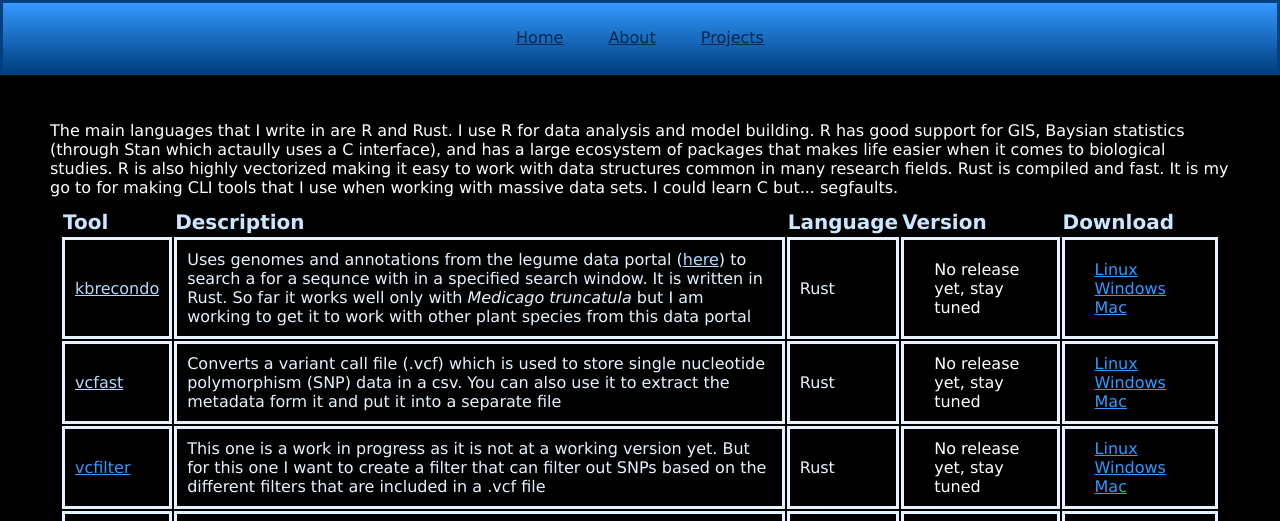
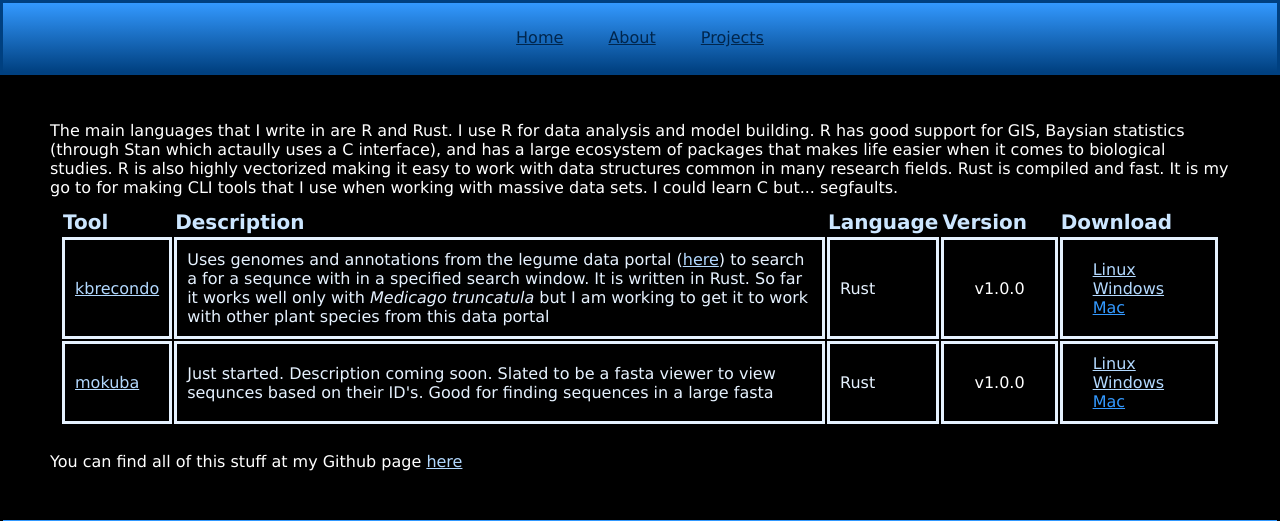
Before and after one commit to dgreen42/davidgreen, a plain HTML site: page mytools.html in a window 1280 px wide. Shown: the part 234-755 px from the top of the page. Drawn offline with Linux system fonts and the light colour scheme.

Commit message:
kbrecondo windows exe added

```diff
--- a/mytools.html
+++ b/mytools.html
@@ -53,72 +53,14 @@
                         Rust
                     </td>
                     <td>
-                        <p> No release yet, stay tuned </p>
+                        <p>v1.0.0</p>
                     </td>
                     <td>
                         <p>
-                        <a href="" download>
+                        <a href="tools/kbrecondo/kbrecondo.gz" download>
                             Linux
                         </a>
-                        <a href="" download>
-                            Windows
-                        </a>
-                        <a href="" download>
-                            Mac
-                        </a>
-                        </p>
-                    </td>
-                </tr>
-                <tr>
-                    <td>
-                        <a href="https://github.com/dgreen42/vcfast">
-                            vcfast
-                        </a>
-                    </td>
-                    <td>
-                        Converts a variant call file (.vcf) which is used to store single nucleotide polymorphism (SNP) data in a csv. You can also use it to extract the metadata form it and put it into a separate file
-                    </td>
-                    <td>
-                        Rust
-                    </td>
-                    <td>
-                        <p> No release yet, stay tuned </p>
-                    </td>
-                    <td>
-                        <p>
-                        <a href="" download>
-                            Linux
-                        </a>
-                        <a href="" download>
-                            Windows
-                        </a>
-                        <a href="" download>
-                            Mac
-                        </a>
-                        </p>
-                    </td>
-                </tr>
-                <tr>
-                    <td>
-                        <a href="">
-                            vcfilter
-                        </a>
-                    </td>
-                    <td>
-                        This one is a work in progress as it is not at a working version yet. But for this one I want to create a filter that can filter out SNPs based on the different filters that are included in a .vcf file
-                    </td>
-                    <td>
-                        Rust
-                    </td>
-                    <td>
-                        <p> No release yet, stay tuned </p>
-                    </td>
-                    <td>
-                        <p>
-                        <a href="" download>
-                            Linux
-                        </a>
-                        <a href="" download>
+                        <a href="tools/kbrecondo/kbrecondo.rar" download>
                             Windows
                         </a>
                         <a href="" download>
@@ -147,7 +89,7 @@
                         <a href="tools/mokuba/mokuba.gz" download>
                             Linux
                         </a>
-                        <a href="<!-- tools/mokuba/mokuba.rar -->" download>
+                        <a href="tools/mokuba/mokuba.rar" download>
                             Windows
                         </a>
                         <a href="" download>
```
Also changed, not shown: 2 other files.
